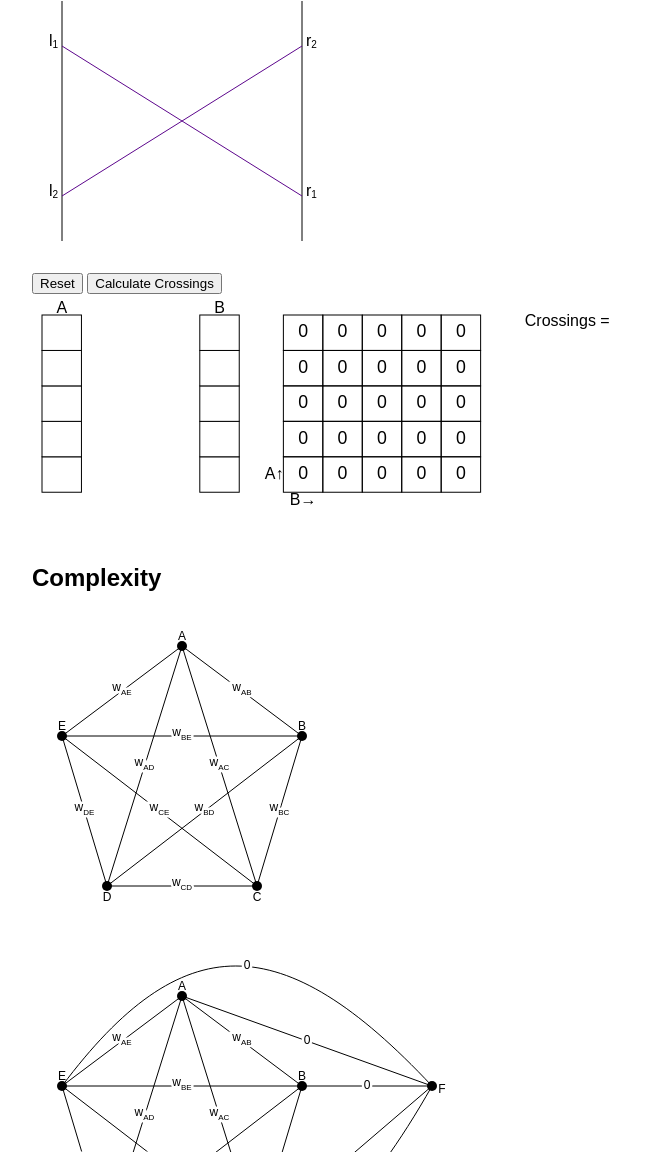
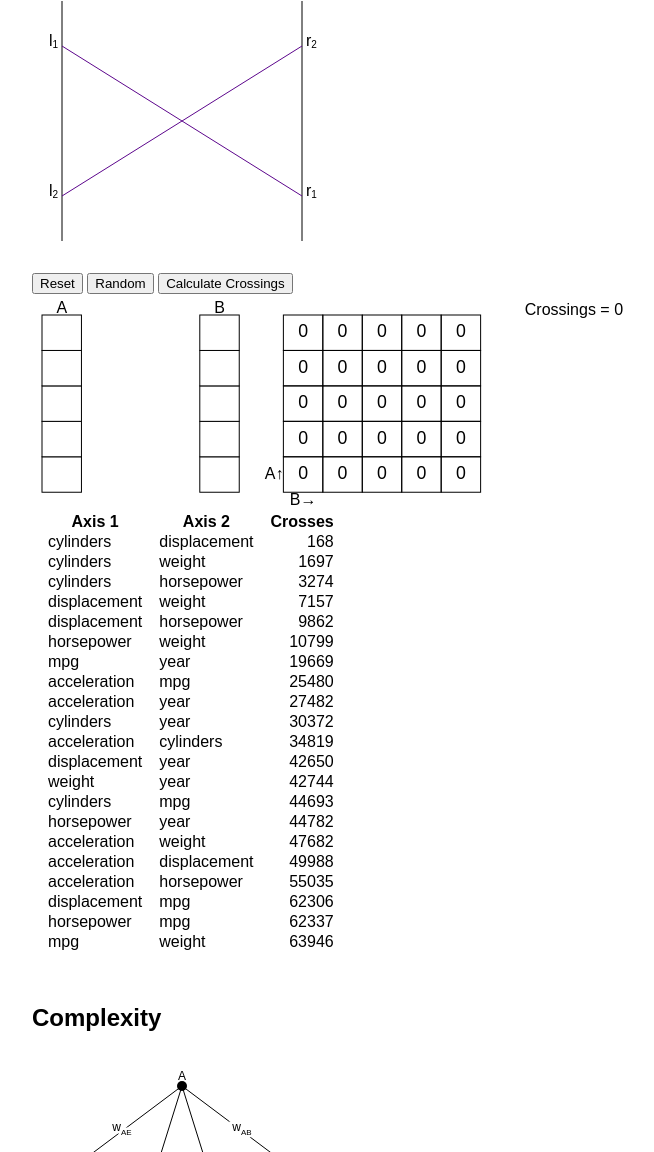
Before and after one commit to DanielKerrigan/algs-2-project, a plain HTML site: page index.html in a window 1280 px wide. Shown: the part 1094-2246 px from the top of the page, without its empty margins (158-812 px from the left). Drawn offline with Linux system fonts and the light colour scheme.

Commit message:
random button and crossings table

```diff
--- /dev/null
+++ b/data-processing.js
@@ -0,0 +1,36 @@
+function calculateEdgeCrossings({columns, data}) {
+  const namePairs = d3.cross(columns, columns)
+      .filter(d => d[0] < d[1]);
+
+  const counts = namePairs.map(([a, b]) => {
+    let crosses = 0;
+    const N = data.length;
+
+    for (let i = 0; i < N; i++) {
+
+      const li = data[i][a];
+      const ri = data[i][b];
+
+      for (let j = i; j < N; j++) {
+
+        const lj = data[j][a];
+        const rj = data[j][b];
+
+        if ((li < lj && ri > rj) || (li > lj && ri < rj)) {
+          crosses++;
+        }
+      }
+    }
+
+    return {
+      axes: [a, b],
+      crosses,
+    };
+  });
+
+  const countsMap = new Map(counts.map(d => {
+    return [`${d.axes[0]},${d.axes[1]}`, d.crosses]
+  }))
+
+  return {counts, countsMap};
+}
--- a/index.html
+++ b/index.html
@@ -10,6 +10,7 @@
         <script src="d3/d3-array.js" defer></script>
 
         <script src="util.js" defer></script>
+        <script src="data-processing.js" defer></script>
         <script src="visualizations/parallel.js" defer></script>
         <script src="visualizations/histogram-interactive.js" defer></script>
 
@@ -44,12 +45,29 @@
 
             <section id="edge-crossings">
                 <h2>Edge Crossings</h2>
+
                 <img src="diagrams/edge-crossing.svg">
+
                 <div id="edge-histogram">
                   <div id ="histogram-controls">
                     <button id="reset-histogram">Reset</button>
+                    <button id="random-histogram">Random</button>
                     <button id="calc-ec">Calculate Crossings</button>
                   </div>
+                </div>
+
+                <div id="edge-crossing-matrix">
+                  <table>
+                    <thead>
+                      <tr>
+                        <th>Axis 1</th>
+                        <th>Axis 2</th>
+                        <th>Crosses</th>
+                      </tr>
+                    </thead>
+                    <tbody>
+                    </tbody>
+                  </table>
                 </div>
             </section>
 
--- a/main.js
+++ b/main.js
@@ -14,6 +14,7 @@ Promise.all([
 function manager([cars]) {
   introduction(cars);
   edgeHistogram();
+  edgeCrossingMatrix(cars);
 }
 
 
@@ -41,3 +42,19 @@ function edgeHistogram() {
   const div = d3.select('#edge-histogram');
   histogramInteractive(div);
 }
+
+
+function edgeCrossingMatrix(cars) {
+  const div = d3.select('#edge-crossing-matrix');
+  const {counts, countsMap} = calculateEdgeCrossings(cars);
+
+  div.select('tbody')
+    .selectAll('tr')
+    .data(counts.sort((a, b) => d3.ascending(a.crosses, b.crosses)))
+    .join('tr')
+      .call(tr => tr.append('td').text(d => d.axes[0]))
+      .call(tr => tr.append('td').text(d => d.axes[1]))
+      .call(tr => tr.append('td')
+          .style('text-align', 'right')
+          .text(d => d.crosses));
+}
--- a/style.css
+++ b/style.css
@@ -12,5 +12,10 @@ h2 {
 }
 
 .axis .cell rect:hover {
-  fill: lightgray;
+    fill: lightgray;
 }
+
+table {
+    border-collapse: separate;
+    border-spacing: 15px 0;
+}
--- a/visualizations/histogram-interactive.js
+++ b/visualizations/histogram-interactive.js
@@ -155,11 +155,10 @@ function histogramInteractive(div) {
   function thirdSetup() {
     third.append('text')
         .attr('fill', 'black')
-        .attr('dominant-baseline', 'hanging')
         .text('Crossings = ')
       .append('tspan')
-        .attr('dominant-baseline', 'hanging')
-        .attr('id', 'histogram-num-crossings');
+        .attr('id', 'histogram-num-crossings')
+        .text('0');
   }
 
 
@@ -167,6 +166,23 @@ function histogramInteractive(div) {
     div.select('#reset-histogram')
       .on('click', function() {
         reset();
+        update();
+        updateLabel(0);
+      });
+
+    div.select('#random-histogram')
+      .on('click', function() {
+        reset();
+
+        gram = Array(size);
+        for (let i = 0; i < size; i++) {
+          gram[i] = Array(size);
+          for (let j = 0; j < size; j++) {
+            const rand = Math.random() < (1 / 3) ? 1 : 0;
+            gram[i][j] = {i, j, count: rand};
+          }
+        }
+
         update();
         updateLabel(0);
       });
```
